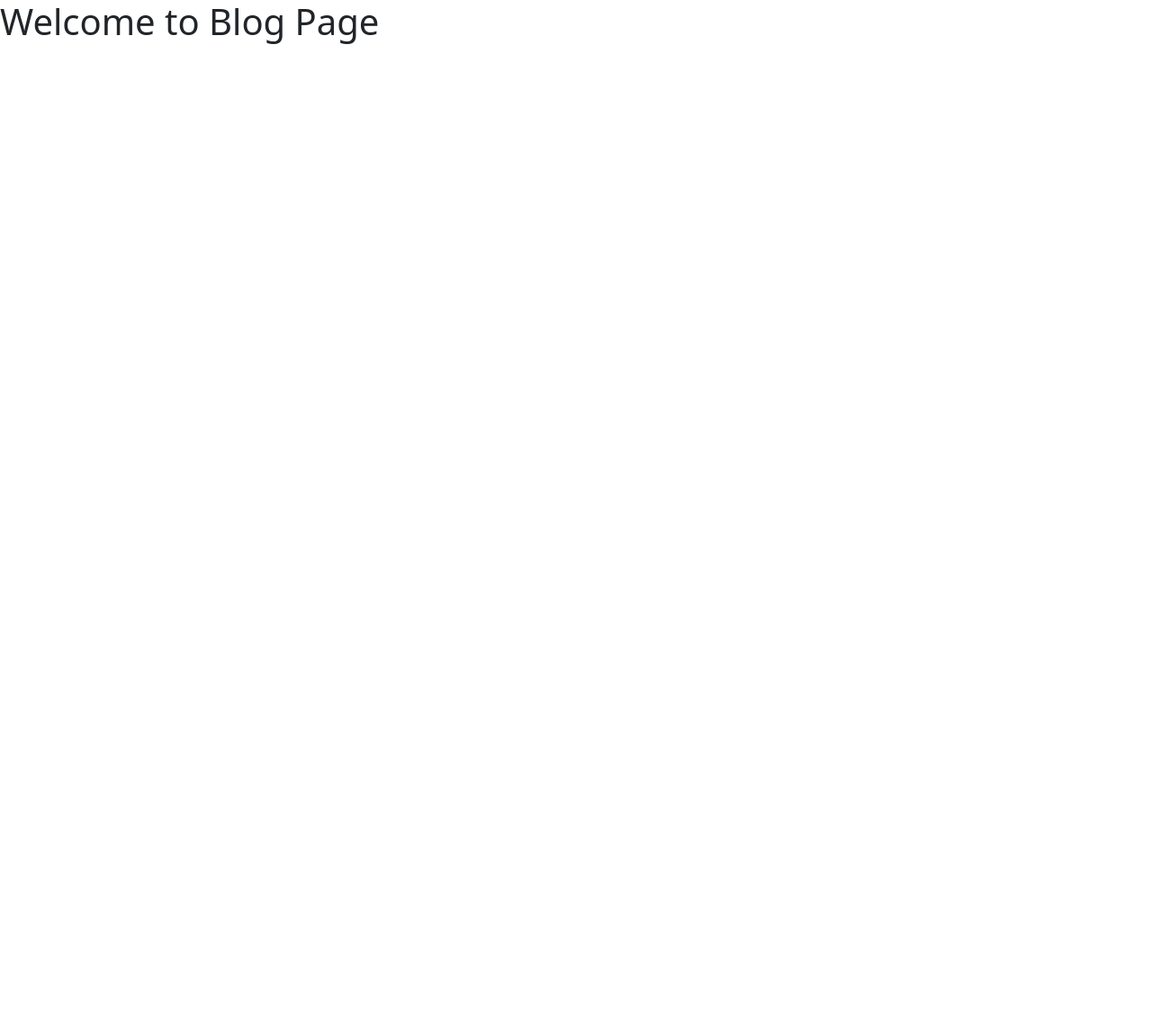
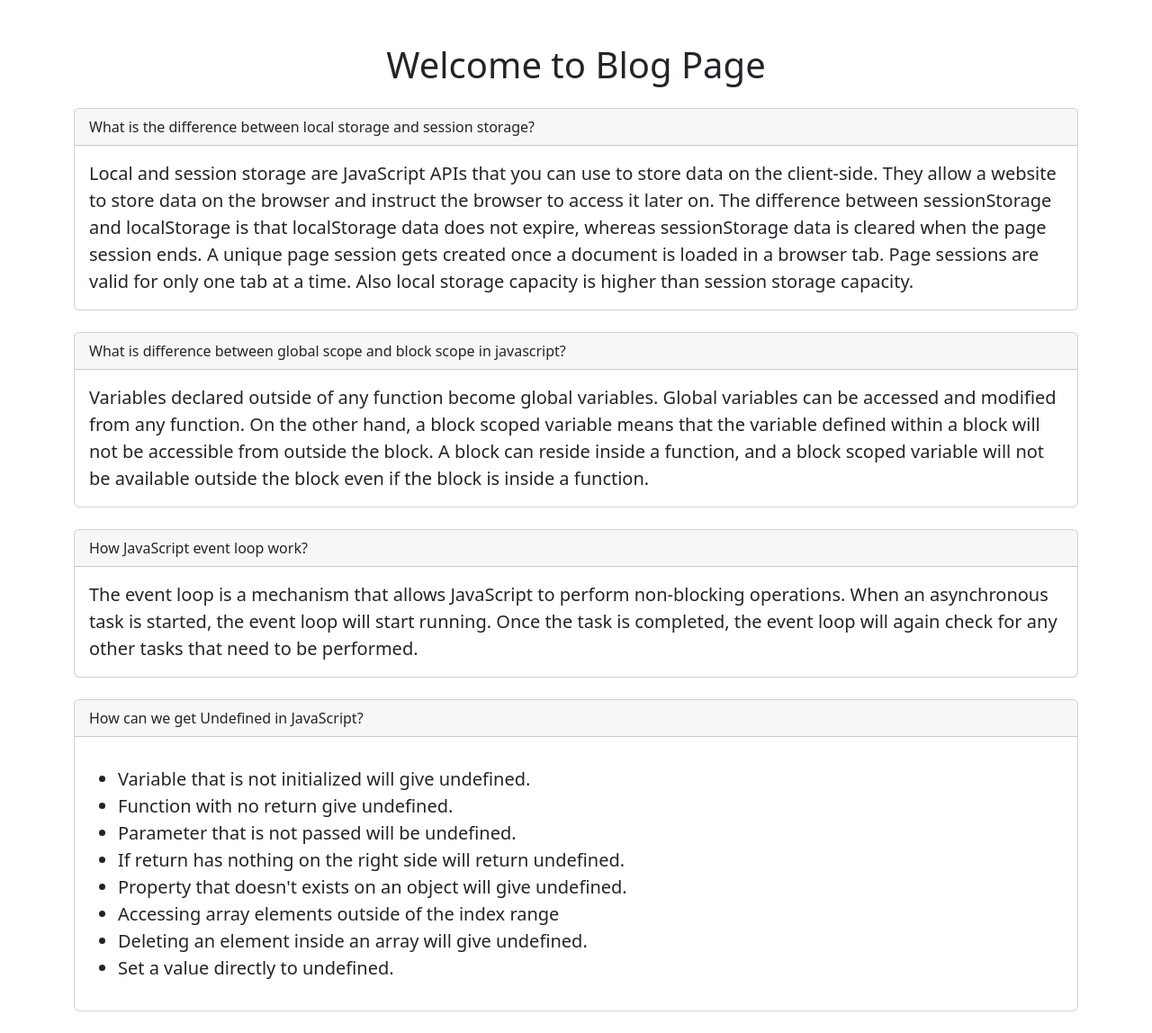
Before and after one commit to Jisan-Hasan/type-racer, a plain HTML site: page blog.html in a window 1280 px wide. Shown: the whole page at 90% size. Before the commit the page ends 800 px from the top, so only its background shows below. Drawn offline with nearby package versions, Linux system fonts and the light colour scheme.

Commit message:
blog page question answer added

```diff
--- a/blog.html
+++ b/blog.html
@@ -12,9 +12,80 @@
 </head>
 
 <body>
-    <h1>Welcome to Blog Page</h1>
+    <header class="container text-center mt-5 mb-3">
+        <h1>Welcome to Blog Page</h1>
+    </header>
+
+    <main class="container">
+        <div class="card my-4">
+            <div class="card-header">
+                What is the difference between local storage and session storage?
+            </div>
+            <div class="card-body">
+                <blockquote class="blockquote mb-0">
+                    <p>Local and session storage are JavaScript APIs that you can use to store data on the client-side. They allow a website to store data on the browser and instruct the browser to access it later on. The difference between sessionStorage and localStorage is that localStorage data does not expire,
+                        whereas sessionStorage data is cleared when the page session ends. A unique page session gets
+                        created once a document is loaded in a browser tab. Page sessions are valid for only one tab at
+                        a time. Also local storage capacity is higher than session storage capacity.</p>
+
+                </blockquote>
+            </div>
+        </div>
+
+        <div class="card my-4">
+            <div class="card-header">
+                What is difference between global scope and block scope in javascript?
+            </div>
+            <div class="card-body">
+                <blockquote class="blockquote mb-0">
+                    <p>Variables declared outside of any function become global variables. Global variables can be
+                        accessed and modified from any function. On the other hand, a block scoped variable means that
+                        the variable defined within a block will not be accessible from outside the block. A block can
+                        reside inside a function, and a block scoped variable will not be available outside the block
+                        even if the block is inside a function.</p>
+                </blockquote>
+            </div>
+        </div>
 
 
+        <div class="card my-4">
+            <div class="card-header">
+                How JavaScript event loop work?
+            </div>
+            <div class="card-body">
+                <blockquote class="blockquote mb-0">
+                    <p>The event loop is a mechanism that allows JavaScript to perform non-blocking operations. When an
+                        asynchronous task is started, the event loop will start running. Once the task is completed, the
+                        event loop will again check for any other tasks that need to be performed.</p>
+
+                </blockquote>
+            </div>
+        </div>
+
+
+        <div class="card my-4">
+            <div class="card-header">
+                How can we get Undefined in JavaScript?
+            </div>
+            <div class="card-body">
+                <blockquote class="blockquote mb-0">
+                    <p>
+                    <ul>
+                        <li>Variable that is not initialized will give undefined.</li>
+                        <li>Function with no return give undefined.</li>
+                        <li>Parameter that is not passed will be undefined.</li>
+                        <li>If return has nothing on the right side will return undefined.</li>
+                        <li>Property that doesn't exists on an object will give undefined.</li>
+                        <li>Accessing array elements outside of the index range</li>
+                        <li>Deleting an element inside an array will give undefined.</li>
+                        <li>Set a value directly to undefined.</li>
+                    </ul>
+                    </p>
+
+                </blockquote>
+            </div>
+        </div>
+    </main>
     <script src="https://cdn.jsdelivr.net/npm/bootstrap@5.2.1/dist/js/bootstrap.bundle.min.js"
         integrity="sha384-u1OknCvxWvY5kfmNBILK2hRnQC3Pr17a+RTT6rIHI7NnikvbZlHgTPOOmMi466C8"
         crossorigin="anonymous"></script>
--- a/script.js
+++ b/script.js
@@ -82,7 +82,7 @@ const gameOver = () => {
   // show result
   resultModal.innerHTML += `
     <h1>Finished!</h1>
-    <p>You took: <span class="bold">${timeTaken}</span> seconds</p>
+    <p>You took: <span class="bold">${timeTaken.toFixed(2)}</span> seconds</p>
     <p>You made <span class="bold red">${errorCount}</span> mistakes</p>
     <button onclick="closeModal()">Close</button>
   `;
```
